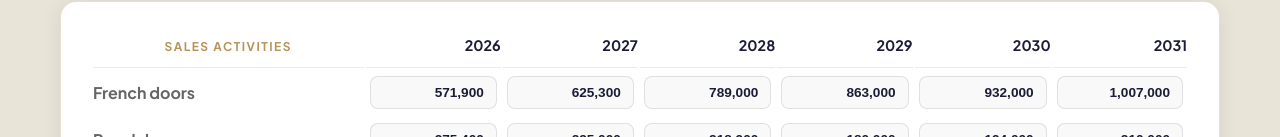
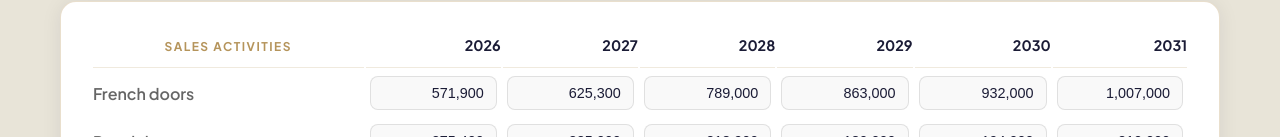
Before and after one commit to dphung88/real-estate-marketplace, a Next.js app: page /tools/break-even in a window 1280 px wide. Both pictures are taken after a click on the button "Income Statement". Shown: the part 663-800 px from the top of the page. Built offline with nearby package versions, Linux system fonts and the light colour scheme.

Commit message:
style: Reduce font weight for table category labels and input numbers to match reference style

```diff
--- a/app/components/tools/ProFinancialDashboard.js
+++ b/app/components/tools/ProFinancialDashboard.js
@@ -284,7 +284,7 @@ const ProFinancialDashboard = () => {
             <tbody>
               {Object.entries(data[category]).map(([name, vals], rowIndex) => (
                 <tr key={name}>
-                  <td style={{ padding: '12px 0', fontSize: '1rem', fontWeight: '700', color: '#666666', width: '25%' }}>
+                  <td style={{ padding: '12px 0', fontSize: '1rem', fontWeight: '600', color: '#666666', width: '25%' }}>
                     {name}
                   </td>
                   {vals.map((v, i) => (
@@ -295,7 +295,7 @@ const ProFinancialDashboard = () => {
                         onFocus={(e) => { e.target.value = v; }}
                         onBlur={(e) => { e.target.value = formatInputDisplay(v); }}
                         onChange={(e) => updateArrayValue(category, name, i, e.target.value)}
-                        style={{ width: '100%', padding: '8px 12px', fontSize: '0.85rem', fontWeight: '700', background: '#F9F9F9', border: '1px solid rgba(0,0,0,0.1)', borderRadius: '8px', textAlign: 'right', color: '#1B1C36', outline: 'none' }}
+                        style={{ width: '100%', padding: '8px 12px', fontSize: '0.9rem', fontWeight: '500', background: '#F9F9F9', border: '1px solid rgba(0,0,0,0.1)', borderRadius: '8px', textAlign: 'right', color: '#1B1C36', outline: 'none' }}
                       />
                     </td>
                   ))}
```
